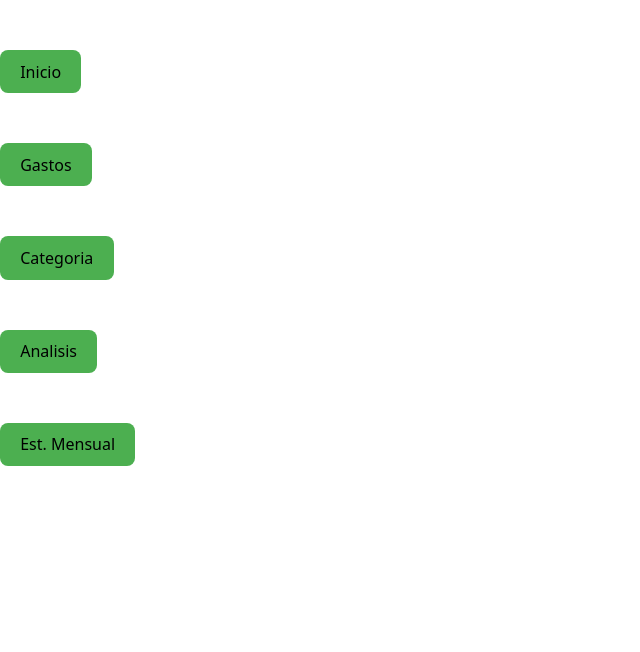
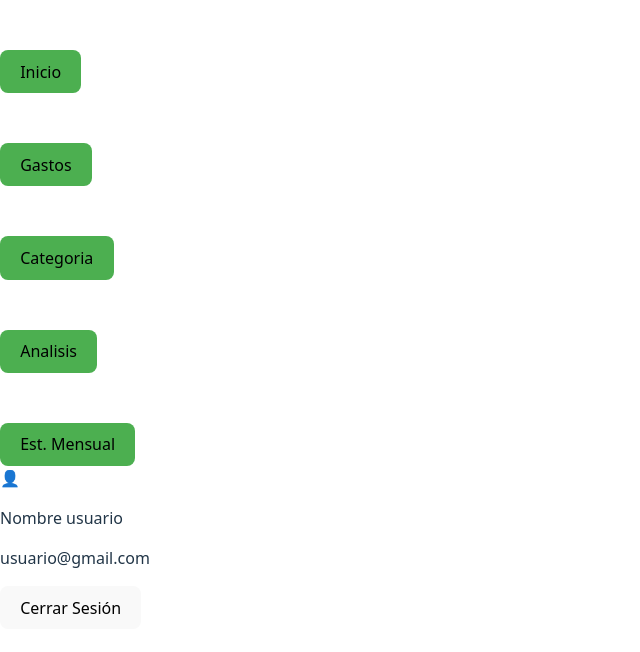
Before and after one commit to Heartsmith1/Monex, a React app in the folder Monex/frontend/: page /SideBar in a window 1280 px wide. Shown: the top 652 px of the page, without its empty margins (0-640 px from the left). Built offline with nearby package versions, Linux system fonts and the light colour scheme; the HTML template or start-up script is replaced by a standard one.

Commit message:
avance sidebar

```diff
--- a/Monex/frontend/src/components/SideBar/SideBar.jsx
+++ b/Monex/frontend/src/components/SideBar/SideBar.jsx
@@ -7,18 +7,28 @@ export function SideBar(){
 
         <div className="contenedor_slideBar">
             <div className="contenedor_botones">
-                <form action="">
-                    <button className="boton_inicio">Inicio</button>
+                <button type="buttom" className="boton_inicio">Inicio</button>
 
-                    <button className="boton_gastos">Gastos</button>
+                <button type="buttom" className="boton_gastos">Gastos</button>
 
-                    <button className="boton_categoria">Categoria</button>
+                <button type="buttom" className="boton_categoria">Categoria</button>
 
-                    <button className="boton_analisis">Analisis</button>
+                <button type="buttom" className="boton_analisis">Analisis</button>
 
-                    <button className="boton_est_mensual">Est. Mensual</button>
+                <button type="buttom" className="boton_est_mensual">Est. Mensual</button>
+            </div>
 
-                </form>
+
+            <div className="sidebar_footer">
+                <div className="usuario_info">
+                    <div className="icono_usuario">👤</div>
+                    <div>
+                        <p>Nombre usuario</p>
+                        <p>usuario@gmail.com</p>
+                    </div>
+                </div>
+
+                <button className="boton_logout">Cerrar Sesión</button>
             </div>
         </div>
     )
```
